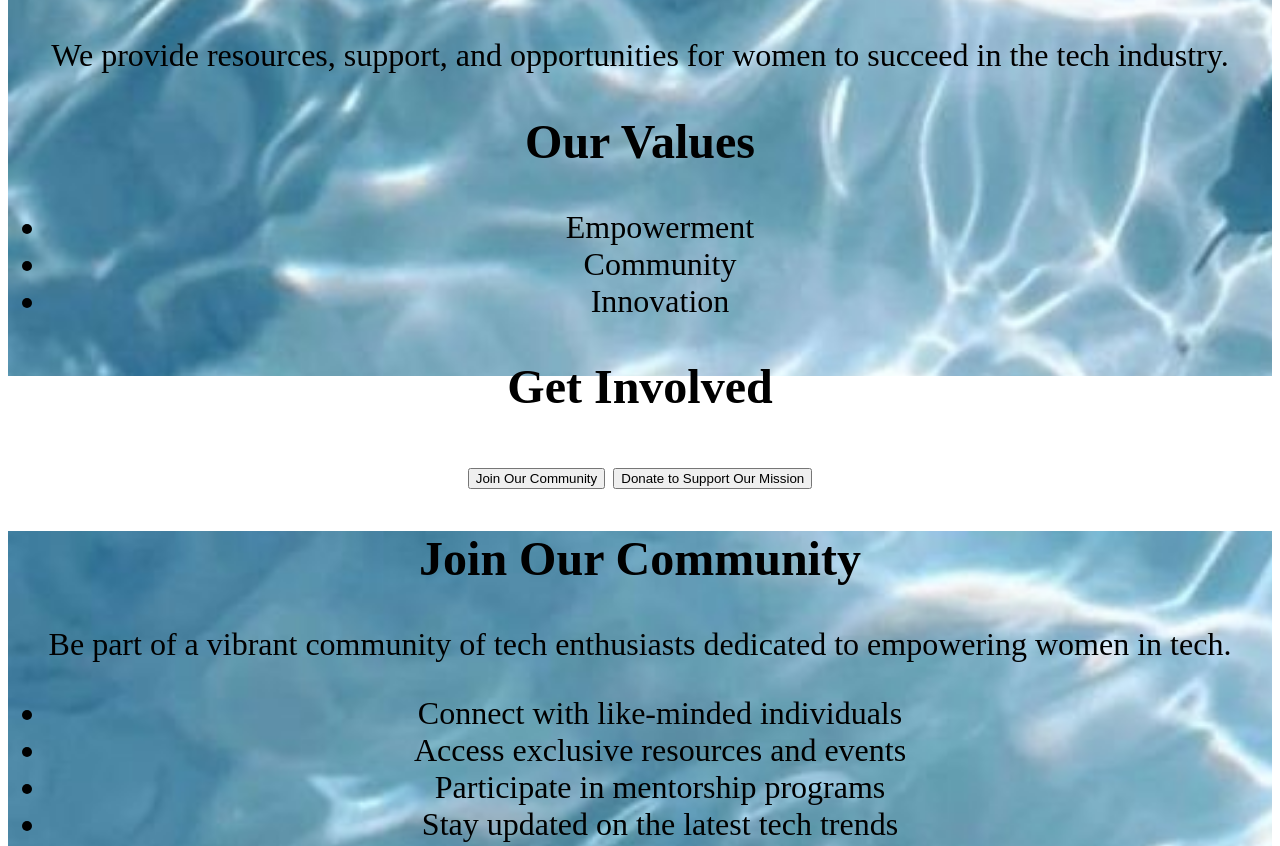
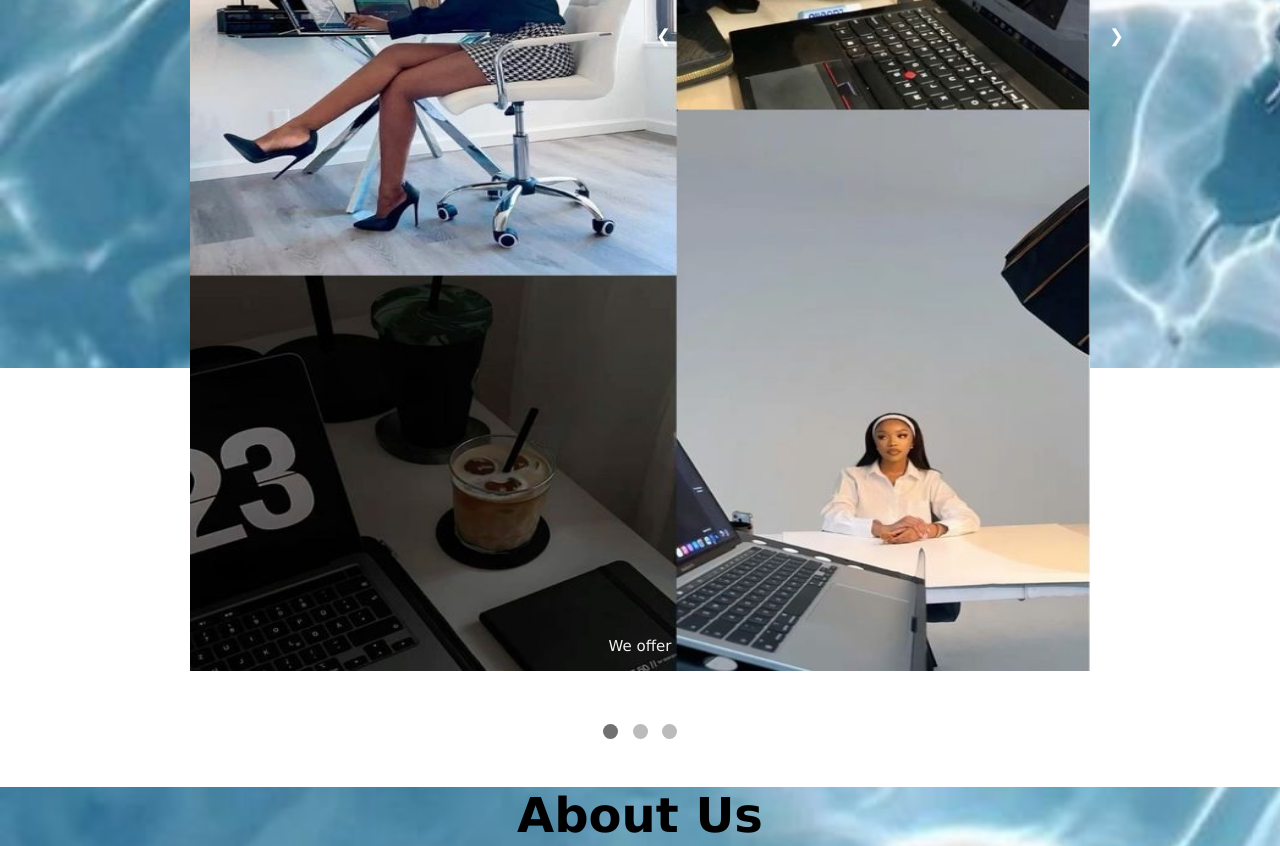
Before and after one commit to yolanda-alt/Tech-Angels, a plain HTML site: page about.html in a window 1280 px wide. Shown: the part 992-1838 px from the top of the page. Drawn offline with Linux system fonts and the light colour scheme.

Commit message:
first commit

```diff
--- a/about.html
+++ b/about.html
@@ -4,11 +4,173 @@
     <nav>
 <!--LOGO-->
 <div>
-  <img src="/Screenshot 2024-12-04 164714.png"class="logo" width="200vw;margin: 50px;">
+  <img src="/Screenshot 2024-12-04 164714.png"class="logo" width="240vw;margin: 50px;">
+
+  <!DOCTYPE html>
+  <html>
+  <head>
+  <meta name="viewport" content="width=device-width, initial-scale=1">
+  <style>
+  * {box-sizing: border-box}
+  body {font-family: Verdana, sans-serif; margin:0}
+  .mySlides {display: none}
+  img {vertical-align: middle;}
+
+  /* Slideshow container */
+  .slideshow-container {
+    max-width: 1000px;
+    position: relative;
+    margin: auto;
+  }
+
+  /* Next & previous buttons */
+  .prev, .next {
+    cursor: pointer;
+    position: absolute;
+    top: 50%;
+    width: auto;
+    padding: 16px;
+    margin-top: -22px;
+    color: white;
+    font-weight: bold;
+    font-size: 18px;
+    transition: 0.6s ease;
+    border-radius: 0 3px 3px 0;
+    user-select: none;
+  }
+
+  /* Position the "next button" to the right */
+  .next {
+    right: 0;
+    border-radius: 3px 0 0 3px;
+  }
+
+  /* On hover, add a black background color with a little bit see-through */
+  .prev:hover, .next:hover {
+    background-color: rgba(0,0,0,0.8);
+  }
+
+  /* Caption text */
+  .text {
+    color: #f2f2f2;
+    font-size: 15px;
+    padding: 8px 12px;
+    position: absolute;
+    bottom: 8px;
+    width: 100%;
+    text-align: center;
+  }
+
+  /* Number text (1/3 etc) */
+  .numbertext {
+    color: #f2f2f2;
+    font-size: 12px;
+    padding: 8px 12px;
+    position: absolute;
+    top: 0;
+  }
+
+  /* The dots/bullets/indicators */
+  .dot {
+    cursor: pointer;
+    height: 15px;
+    width: 15px;
+    margin: 0 2px;
+    background-color: #bbb;
+    border-radius: 50%;
+    display: inline-block;
+    transition: background-color 0.6s ease;
+  }
+
+  .active, .dot:hover {
+    background-color: #717171;
+  }
+
+  /* Fading animation */
+  .fade {
+    animation-name: fade;
+    animation-duration: 1.5s;
+  }
+
+  @keyframes fade {
+    from {opacity: .4}
+    to {opacity: 1}
+  }
+
+  /* On smaller screens, decrease text size */
+  @media only screen and (max-width: 300px) {
+    .prev, .next,.text {font-size: 11px}
+  }
+  </style>
+  </head>
+  <body>
+
+  <div class="slideshow-container">
+
+  <div class="mySlides fade">
+    <div class="numbertext">1 / 3</div>
+    <img src="0b8e5263d5ae44b10b895fc3aae0413e.jpg" style="width:90%;height: 160vh;">
+    <div class="text"> We offer </div>
+  </div>
+
+  <div class="mySlides fade">
+    <div class="numbertext">2 / 3</div>
+    <img src="0192b8eaec430cdb28b40752d98179de.jpg " style="width:90%;height: 160vh;">
+    <div class="text"></div>
+  </div>
+
+  <div class="mySlides fade">
+    <div class="numbertext">3 / 3</div>
+    <img src="4420a60b1a168f37323aefc7a64de5f1.jpg" style="width:90%;height: 160vh;">
+    <div class="text"></div>
+  </div>
+
+  <a class="prev" onclick="plusSlides(-1)">❮</a>
+  <a class="next" onclick="plusSlides(1)">❯</a>
+
+  </div>
+  <br>
+
+  <div style="text-align:center">
+    <span class="dot" onclick="currentSlide(1)"></span>
+    <span class="dot" onclick="currentSlide(2)"></span>
+    <span class="dot" onclick="currentSlide(3)"></span>
+  </div>
+
+  <script>
+  let slideIndex = 1;
+  showSlides(slideIndex);
+
+  function plusSlides(n) {
+    showSlides(slideIndex += n);
+  }
+
+  function currentSlide(n) {
+    showSlides(slideIndex = n);
+  }
+
+  function showSlides(n) {
+    let i;
+    let slides = document.getElementsByClassName("mySlides");
+    let dots = document.getElementsByClassName("dot");
+    if (n > slides.length) {slideIndex = 1}
+    if (n < 1) {slideIndex = slides.length}
+    for (i = 0; i < slides.length; i++) {
+      slides[i].style.display = "none";
+    }
+    for (i = 0; i < dots.length; i++) {
+      dots[i].className = dots[i].className.replace(" active", "");
+    }
+    slides[slideIndex-1].style.display = "block";
+    dots[slideIndex-1].className += " active";
+  }
+  </script>
+
+  </body>
+  </html>
 
 
-
-
+  <div style="background-image:url(c60142f25e0ed847c4ec1abdd20a59e1.jpg);background-size:150vw ;height: 170vh;">
 <div class="about-section">
     <h1>About Us</h1>
     <p>Welcome to Tech Angels, a vibrant community of tech enthusiasts dedicated to empowering women in tech.The website's mission is to empower women in technology by providing resources, support, and opportunities for them to succeed in the tech industry. Online Classes will be provided ,the website offers online classes and workshops on various tech-related topics.
```
Also changed, not shown: contacts.html (added, +34 -0 lines), services.html (+3 -0 lines), 0192b8eaec430cdb28b40752d98179de.jpg (added), 0b8e5263d5ae44b10b895fc3aae0413e.jpg (added), 4420a60b1a168f37323aefc7a64de5f1.jpg (added).
